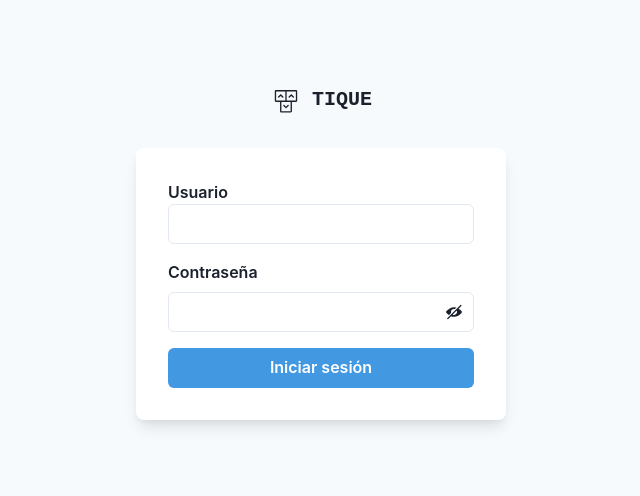
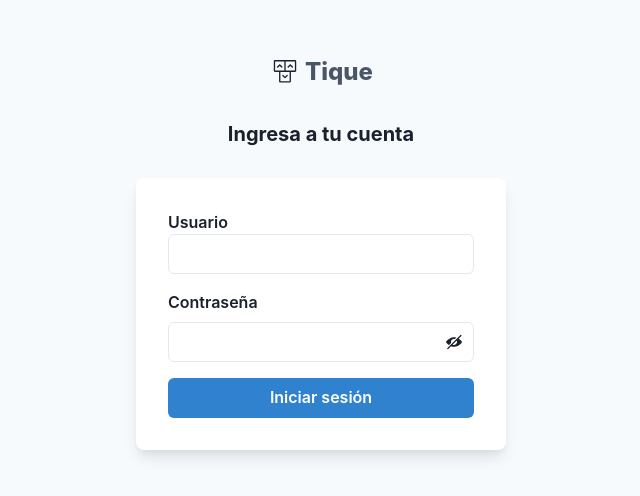
Before and after one commit to ronaldidro/tique-app, a React (Create React App) app in the folder app/: page /admin in a window 1280 px wide. Shown: the part 148-644 px from the top of the page, without its empty margins (319-959 px from the left). Built offline with nearby package versions, Linux system fonts and the light colour scheme.

Commit message:
updated app logo

```diff
--- a/app/src/components/AppLogo.js
+++ b/app/src/components/AppLogo.js
@@ -1,14 +1,14 @@
-import { Text } from '@chakra-ui/react'
-import { CreativeTimLogo } from './icons/Icons'
+import { HStack, Text } from '@chakra-ui/react'
+import { TiqueAppLogo } from './icons/Icons'
 import { APP_NAME } from '../utils'
 
 const AppLogo = () => (
-  <>
-    <CreativeTimLogo w="32px" h="32px" me="10px" />
-    <Text fontWeight="bold" fontSize="xl" fontFamily="monospace">
-      {APP_NAME.toUpperCase()}
+  <HStack spacing={1} alignItems="start">
+    <TiqueAppLogo w="32px" h="32px" />
+    <Text fontWeight="extrabold" color="gray.600" fontSize="2xl" textTransform="capitalize">
+      {APP_NAME}
     </Text>
-  </>
+  </HStack>
 )
 
 export default AppLogo
--- a/app/src/components/admin/Sidebar.js
+++ b/app/src/components/admin/Sidebar.js
@@ -62,9 +62,7 @@ const SidebarContent = ({ onClose, options, ...rest }) => (
     {...rest}
   >
     <Flex h="20" alignItems="center" justifyContent="space-between" mx={4}>
-      <Flex alignItems="center">
-        <AppLogo />
-      </Flex>
+      <AppLogo />
       <CloseButton display={{ base: 'flex', md: 'none' }} onClick={onClose} />
     </Flex>
     {options.map(({ text, route, icon }, index) => (
@@ -111,7 +109,7 @@ const MobileNav = ({ onOpen, userName, handleLogoutButton, ...rest }) => (
       aria-label="open menu"
       icon={<FiMenu />}
     />
-    <Box display={{ base: 'flex', md: 'none' }} alignItems="center">
+    <Box display={{ base: 'block', md: 'none' }}>
       <AppLogo />
     </Box>
     <HStack spacing={{ base: '0', md: '6' }}>
--- a/app/src/components/icons/Icons.js
+++ b/app/src/components/icons/Icons.js
@@ -1,7 +1,7 @@
 import { createIcon } from '@chakra-ui/react'
 
-export const CreativeTimLogo = createIcon({
-  displayName: 'CreativeTimLogo',
+export const TiqueAppLogo = createIcon({
+  displayName: 'TiqueAppLogo',
   viewBox: '0 0 100 100',
   path: (
     <g xmlns="http://www.w3.org/2000/svg" width="50px" height="50px" version="1.1">
--- a/app/src/components/market/Footer.js
+++ b/app/src/components/market/Footer.js
@@ -1,4 +1,4 @@
-import { ButtonGroup, Container, Flex, IconButton, Stack, Text } from '@chakra-ui/react'
+import { ButtonGroup, Container, IconButton, Stack, Text } from '@chakra-ui/react'
 import { FaInstagram, FaLinkedin, FaTwitter } from 'react-icons/fa'
 import AppLogo from '../AppLogo'
 
@@ -6,9 +6,7 @@ const Footer = () => (
   <Container maxW="5xl" as="footer" paddingY={5}>
     <Stack spacing={{ base: '4', md: '5' }}>
       <Stack justify="space-between" direction="row" align="center">
-        <Flex alignItems="center">
-          <AppLogo />
-        </Flex>
+        <AppLogo />
         <ButtonGroup variant="ghost">
           <IconButton
             as="a"
--- a/app/src/views/admin/Login.js
+++ b/app/src/views/admin/Login.js
@@ -1,4 +1,4 @@
-import { Box, Button, Flex, Stack } from '@chakra-ui/react'
+import { Box, Button, Flex, Heading, Stack } from '@chakra-ui/react'
 import { Form, Formik } from 'formik'
 import PropTypes from 'prop-types'
 import AppLogo from '../../components/AppLogo'
@@ -8,20 +8,17 @@ import { validateRequired } from '../../utils'
 
 const Login = ({ handleLoginForm }) => (
   <Flex minH="100vh" align="center" justify="center" bg="gray.50">
-    <Stack spacing={8} mx="auto" maxW="lg" py={12} px={6}>
-      <Stack align="center">
-        <Flex alignItems="center">
-          <AppLogo />
-        </Flex>
-      </Stack>
+    <Stack spacing={8} paddingY={12} paddingX={6} align="center">
+      <AppLogo />
+      <Heading size="md">Ingresa a tu cuenta</Heading>
       <Formik initialValues={{ username: '', password: '' }} onSubmit={handleLoginForm}>
         {() => (
           <Form>
-            <Box rounded="lg" bg="white" boxShadow="lg" p={8}>
+            <Box rounded="lg" bg="white" boxShadow="lg" padding={8}>
               <Stack spacing={4}>
                 <TextField name="username" label="Usuario" validate={validateRequired} />
                 <PasswordField name="password" label="Contraseña" validate={validateRequired} />
-                <Button bg="blue.400" color="white" _hover={{ bg: 'blue.500' }} type="submit">
+                <Button colorScheme="blue" type="submit">
                   Iniciar sesión
                 </Button>
               </Stack>
```
